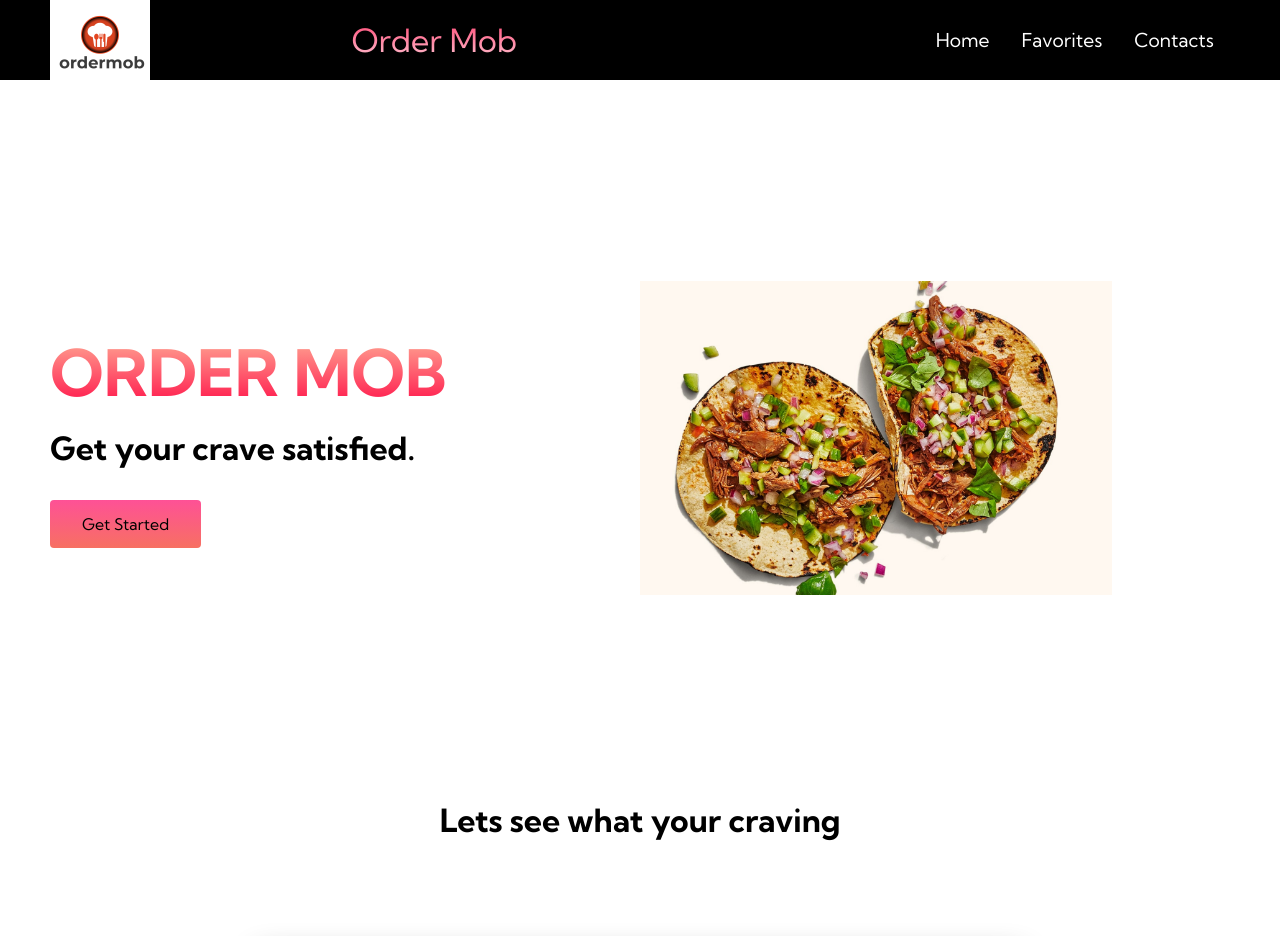
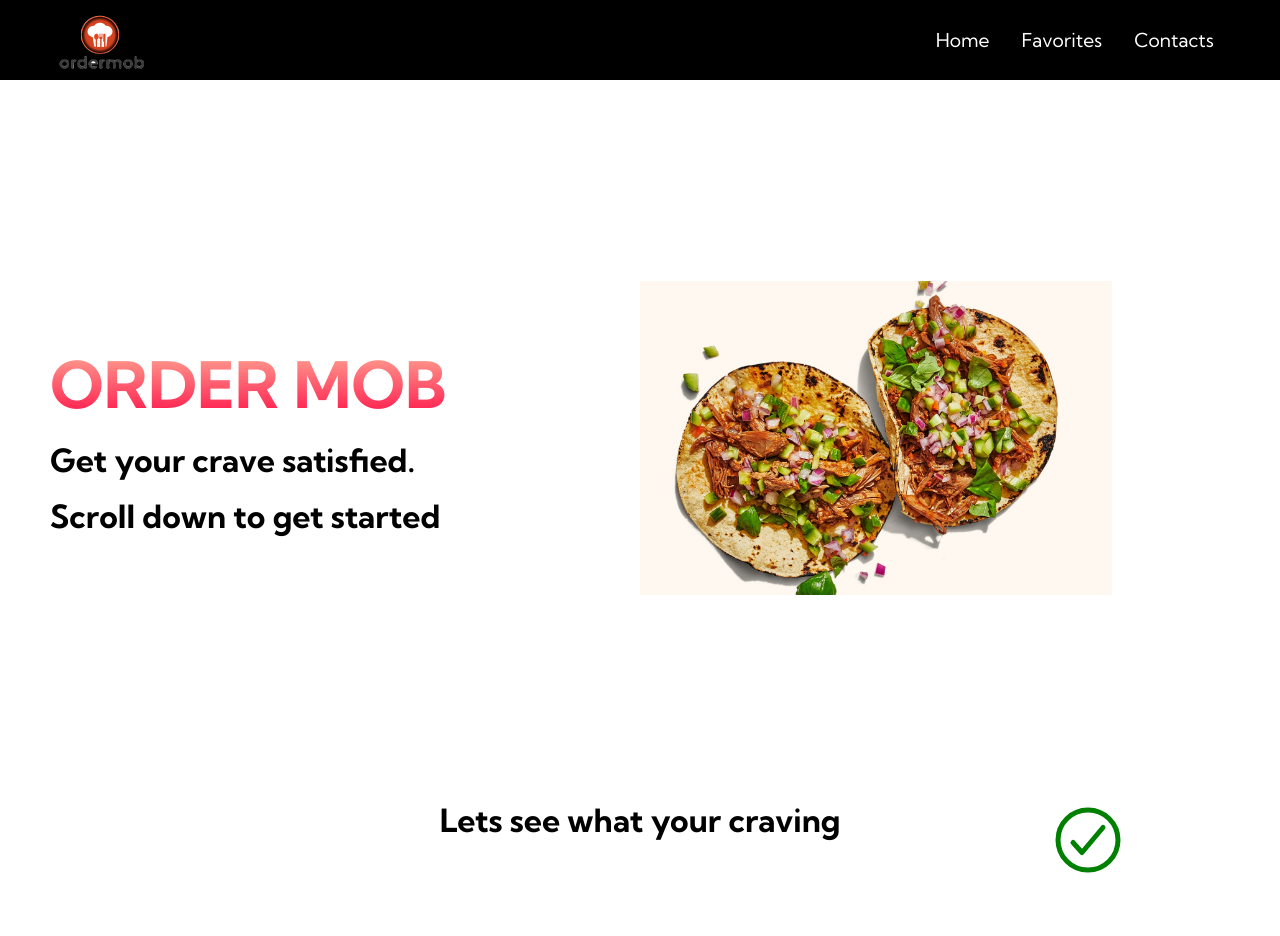
Before and after one commit to drewwoods55/HOPEhacks, a website: page public/index.html in a window 1280 px wide. Shown: the top 936 px of the page. Drawn offline with nearby package versions, Linux system fonts and the light colour scheme.

Commit message:
removed get started, colored and resized buttons

```diff
--- a/public/app.js
+++ b/public/app.js
@@ -1,7 +1,13 @@
 const menu = document.querySelector('3mobile-menu')
 const menuLinks = document.querySelector('.navbar__menu')
-
+const mainBtn = document.querySelector()
 menu.addEventListener('click', function(){
     menu.classList.toggle('is-active');
     menuLinks.classList.toggle('active');
 });
+
+function toSwipe() {
+    document.getElementById('#mainbtn').onclick = function () {
+        location.href = ""
+    }
+}
--- a/public/index.html
+++ b/public/index.html
@@ -14,9 +14,8 @@
    <nav class="navbar">
        <div class="navbar__container">
         <div class="logo">
-          <img src="images/orderMob.png" alt="logo" width="100px">
+          <img src="images/logo-remove.png" alt="logo" width="100px">
       </div>
-           <a href="/" id="navbar__logo">Order Mob</a>
            <div class="navbar__toggle" id="mobile-menu">
                <span class="bar"></span>
                <span class="bar"></span>
@@ -30,7 +29,7 @@
                 <a href="/favorites.html" class="navbar__links">Favorites</a>
             </li>
             <li class="navbar__item">
-                <a href="/" class="navbar__links">Contacts</a>
+                <a href="/contact.html" class="navbar__links">Contacts</a>
             </li>
            </ul>
        </div>
@@ -42,7 +41,7 @@
     <div class="main__content">
       <h1>ORDER MOB</h1>
       <p>Get your crave satisfied.</p>
-      <button class="main__btn"><a href="/">Get Started</a></button>
+      <p>Scroll down to get started</p>
     </div>
     <div class="main_img--container">
       <img src="images/taco-pic.jpeg" alt="tacos" id="main__img">
@@ -55,13 +54,13 @@
 <!--Swiping Section-->
 <div class="swiping">
   <h1>Lets see what your craving</h1>
-  <span class="denied"><ion-icon name="close-circle-outline"></ion-icon></span>
+  <span class="denied"><ion-icon name="close-circle-outline" style="font-size: 5em;"></ion-icon></span>
   <div class="swiping__container">
     <div class="image__container">
       ..........
     </div>
   </div>
-  <span class="liked"><ion-icon name="checkmark-circle-outline"></ion-icon></span>
+  <span class="liked"><ion-icon name="checkmark-circle-outline" style="font-size: 5em;"></ion-icon></span>
   <script type="module" src="https://unpkg.com/ionicons@5.5.2/dist/ionicons/ionicons.esm.js"></script>
 </div>
 
@@ -104,7 +103,7 @@
             <div class="credits">
               <a href="#">Privacy Policy</a> | <a href="#">Terms & Condition</a>
             </div>
-            <div class="copyright text-center">
+            <div class="copyright text_center">
               <p>
                 &copy; Copyright 2022. | <strong><a href="#"> Order Mob </a></strong> | All Rights Reserved.
               </p>
--- a/public/style.css
+++ b/public/style.css
@@ -26,25 +26,6 @@
     max-width: 1300px;
     margin: 0 auto;
     padding: 0 50px;
-}
-
-#navbar__logo {
-    background-color: black;
-    background-image: linear-gradient(to top, white 0%, #ff0844 100%);
-    background-size: 100%;
-    -webkit-background-clip: text;
-    -moz-background-clip: text;
-    -webkit-text-fill-color: transparent;
-    -moz-text-fill-color: transparent;
-    display: flex;
-    align-items: center;
-    cursor: pointer;
-    text-decoration: none;
-    font-size: 2rem;
-}
-
-.fa-gem {
-    margin-right: 0.5rem;
 }
 
 .navbar__menu {
@@ -203,47 +184,6 @@
   color: black;
 }
 
-.main__btn {
-  font-size: 1rem;
-  background-image: linear-gradient(to top, #f77062 0%, #fe5196 100%);
-  padding: 14px 32px;
-  border: none;
-  border-radius: 4px;
-  color: white;
-  margin-top: 2rem;
-  cursor: pointer;
-  position: relative;
-  transition: all 0.35s;
-  outline: none;
-}
-
-.main__btn a {
-  position: relative;
-  z-index: 2;
-  color: black;
-  text-decoration: none;
-}
-
-.main__btn:after {
-  position: absolute;
-  content: '';
-  top: 0;
-  left: 0;
-  width: 0;
-  height: 100%;
-  background: lime;
-  transition: all 0.35s;
-  border-radius: 4px;
-}
-
-.main__btn:hover {
-  color: white;
-}
-
-.main__btn:hover:after {
-  width: 100%;
-}
-
 .main__img--container {
   text-align: center;
 }
@@ -292,11 +232,6 @@
     margin-top: 2rem;
     font-size: 1.5rem;
   }
-
-  .main__btn {
-    padding: 12px 36px;
-    margin: 2.5rem 0;
-  }
 }
 
 
@@ -313,12 +248,13 @@
   position: relative;
   padding-right: 70%;
   top: 20%;
+  color: red;
 }
 
 .liked {
-  position: relative;
+  position: absolute;
   padding-left: 70%;
-
+  color: green;
 }
 
 .swiping__container {
@@ -332,6 +268,7 @@
   border-radius: 5px;
   padding: 30px;
   box-shadow: 0 15px 30px rgba(0,0,0,0.3);
+  justify-content: center;
 }
 
 .image__container {
@@ -350,6 +287,15 @@
   display: block;
 }
 
+@media screen and (max-width: 480px) {
+  .swiping {
+    height: 1400px;
+  }
+
+  .swiping__container {
+    width: 300px;
+  }
+}
 
 
 
```
Also changed, not shown: contact.html (renamed from public/contact.html, +2 -2 lines), contact.css (renamed from public/contact.css), public/images/logo-remove.png (added). Lines whose indentation alone changed are shown as unchanged.
